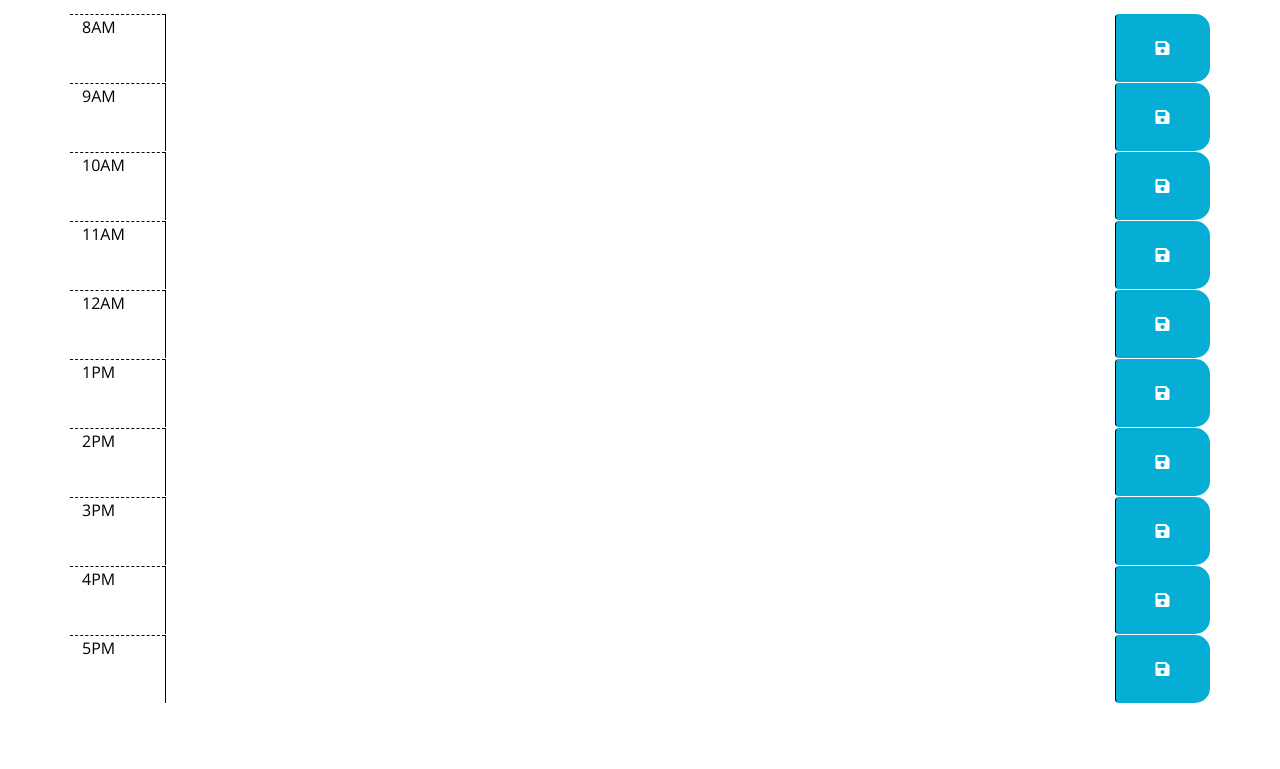
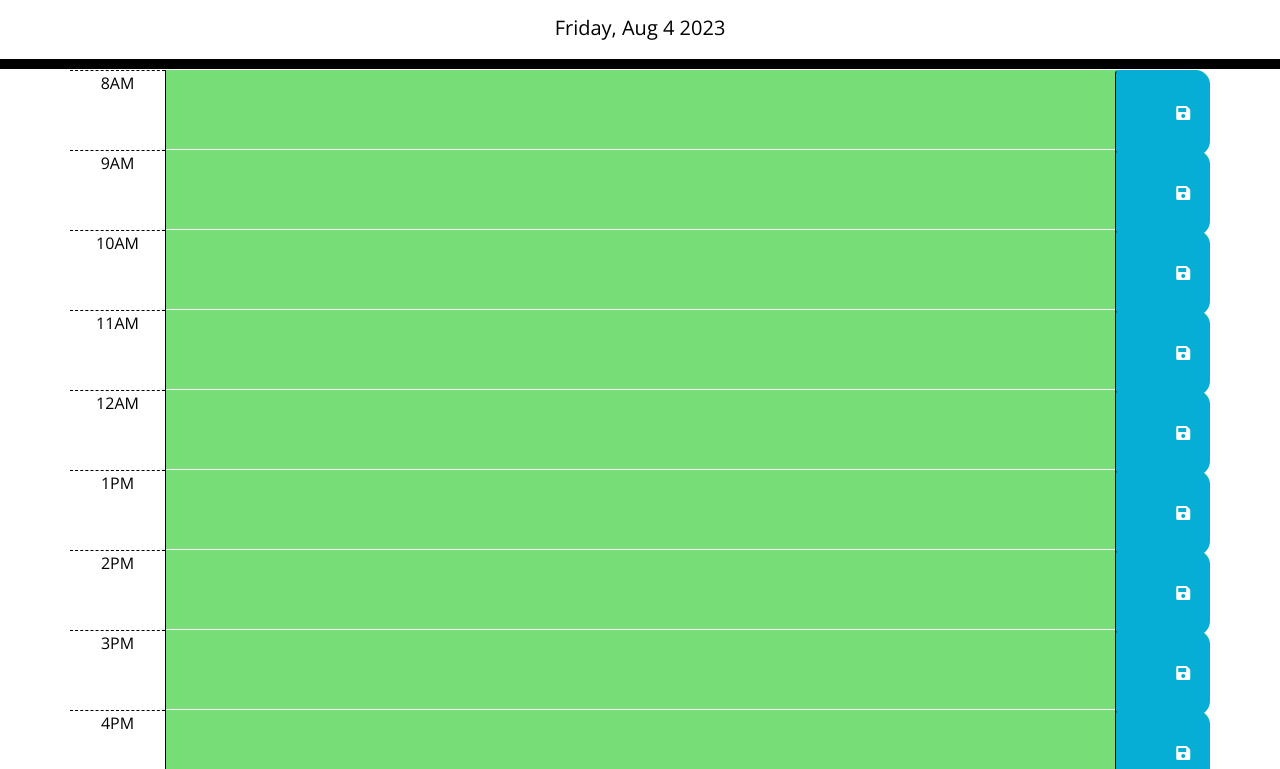
Before and after one commit to Stephen-Garcia/Work-Day-Scheduler, a plain HTML site: page index.html in a window 1280 px wide. Shown: the part 118-887 px from the top of the page. Before the commit the page ends 821 px from the top, so only its background shows below. Drawn offline with nearby package versions, Linux system fonts and the light colour scheme; files that its build step writes are made by us from their sources.

Commit message:
finished debugging

```diff
--- a/Assets/CSS/style.css
+++ b/Assets/CSS/style.css
@@ -17,7 +17,7 @@ textarea {
   background-color: transparent;
   color: black;
   border-radius: 0;
-  border-bottom: 10 px solid black;
+  border-bottom: 10px solid black;
 }
 
 .description {
@@ -26,9 +26,12 @@ textarea {
 
 .time-block {
   border-radius: 15px;
+  text-align: center;
 }
 
 .row {
+  white-space: pre-wrap;
+  height: 80px;
   border-top: 1px solid white;
 }
 
@@ -39,7 +42,7 @@ textarea {
 }
 
 .past {
-  background-color: #d3d3d3;
+  background-color: #8b8b8b;
   color: white;
 }
 
--- a/Assets/JS/script.js
+++ b/Assets/JS/script.js
@@ -1,34 +1,35 @@
-var todayDate = moment().format('dddd, MMM Do YYYY');
+let todayDate = dayjs().format('dddd, MMM D YYYY');
 $("#currentDay").html(todayDate);
 
 $(document).ready(function () {
   $(".saveBtn").on("click", function () {
-    var text = $(this).siblings(".description").val();
-    var time = $(this).parent().attr("id");
+    let text = $(this).siblings(".description").val();
+    let time = $(this).parent().attr("id");
     localStorage.setItem(time, text);
-  });
+  })
 
   function timeTracker() {
-    var timeNow = moment().hour();
+    let timeNow = dayjs().hour();
+
     $(".time-block").each(function () {
-      var blockTime = parseInt($(this).attr("id").split("hour")[1]);
+      let blockTime = parseInt($(this).attr("id").split("hour")[1]);
       if (blockTime < timeNow) {
         $(this).removeClass("future");
         $(this).removeClass("present");
-        $(this).removeClass("past");
+        $(this).addClass("past");
       }
       else if (blockTime === timeNow) {
         $(this).removeClass("past");
         $(this).removeClass("future");
-        $(this).removeClass("present");
+        $(this).addClass("present");
       }
       else {
         $(this).removeClass("present");
         $(this).removeClass("past");
-        $(this).removeClass("future");
-      };
-    });
-  };
+        $(this).addClass("future");
+      }
+    })
+  }
 
   $("#hour8 .description").val(localStorage.getItem("hour8"));
   $("#hour9 .description").val(localStorage.getItem("hour9"));
@@ -42,4 +43,4 @@ $(document).ready(function () {
   $("#hour17 .description").val(localStorage.getItem("hour17"));
 
   timeTracker();
-});
+})
--- a/index.html
+++ b/index.html
@@ -18,7 +18,7 @@
       href="https://fonts.googleapis.com/css?family=Open+Sans&display=swap"
       rel="stylesheet"
     />
-    <link rel="stylesheet" href="style.css" />
+    <link rel="stylesheet" href="./Assets/CSS/style.css" />
     <title>Work Day Scheduler</title>
   </head>
 
@@ -30,7 +30,7 @@
     </header>
 
     <div class="container">
-      <div id="hour-8" class="row time-block">
+      <div id="hour8" class="row time-block">
         <div class=" col-md-1 hour">8AM</div>
         <textarea class="col-md-10 description"> </textarea>
         <button class="btn saveBtn col-md-1">
@@ -39,7 +39,7 @@
       </div>
 
 
-      <div id="hour-9" class="row time-block">
+      <div id="hour9" class="row time-block">
         <div class=" col-md-1 hour">9AM</div>
         <textarea class="col-md-10 description"> </textarea>
         <button class="btn saveBtn col-md-1">
@@ -47,7 +47,7 @@
         </button>
       </div>
 
-      <div id="hour-10" class="row time-block">
+      <div id="hour10" class="row time-block">
         <div class=" col-md-1 hour">10AM</div>
         <textarea class="col-md-10 description"> </textarea>
         <button class="btn saveBtn col-md-1">
@@ -55,7 +55,7 @@
         </button>
       </div>
 
-      <div id="hour-11" class="row time-block">
+      <div id="hour11" class="row time-block">
         <div class=" col-md-1 hour">11AM</div>
         <textarea class="col-md-10 description"> </textarea>
         <button class="btn saveBtn col-md-1">
@@ -63,7 +63,7 @@
         </button>
       </div>
 
-      <div id="hour-12" class="row time-block">
+      <div id="hour12" class="row time-block">
         <div class=" col-md-1 hour">12AM</div>
         <textarea class="col-md-10 description"> </textarea>
         <button class="btn saveBtn col-md-1">
@@ -71,7 +71,7 @@
         </button>
       </div>
 
-      <div id="hour-13" class="row time-block">
+      <div id="hour13" class="row time-block">
         <div class=" col-md-1 hour">1PM</div>
         <textarea class="col-md-10 description"> </textarea>
         <button class="btn saveBtn col-md-1">
@@ -79,7 +79,7 @@
         </button>
       </div>
 
-      <div id="hour-14" class="row time-block">
+      <div id="hour14" class="row time-block">
         <div class=" col-md-1 hour">2PM</div>
         <textarea class="col-md-10 description"> </textarea>
         <button class="btn saveBtn col-md-1">
@@ -87,7 +87,7 @@
         </button>
       </div>
 
-      <div id="hour-15" class="row time-block">
+      <div id="hour15" class="row time-block">
         <div class=" col-md-1 hour">3PM</div>
         <textarea class="col-md-10 description"> </textarea>
         <button class="btn saveBtn col-md-1">
@@ -95,7 +95,7 @@
         </button>
       </div>
 
-      <div id="hour-16" class="row time-block">
+      <div id="hour16" class="row time-block">
         <div class=" col-md-1 hour">4PM</div>
         <textarea class="col-md-10 description"> </textarea>
         <button class="btn saveBtn col-md-1">
@@ -103,7 +103,7 @@
         </button>
       </div>
 
-      <div id="hour-17" class="row time-block">
+      <div id="hour17" class="row time-block">
         <div class=" col-md-1 hour">5PM</div>
         <textarea class="col-md-10 description"> </textarea>
         <button class="btn saveBtn col-md-1">
@@ -119,6 +119,6 @@
       crossorigin="anonymous"
     ></script>
 
-    <script src="Assets/JS/script.js"></script>
+    <script src="./Assets/JS/script.js"></script>
   </body>
 </html>
```
